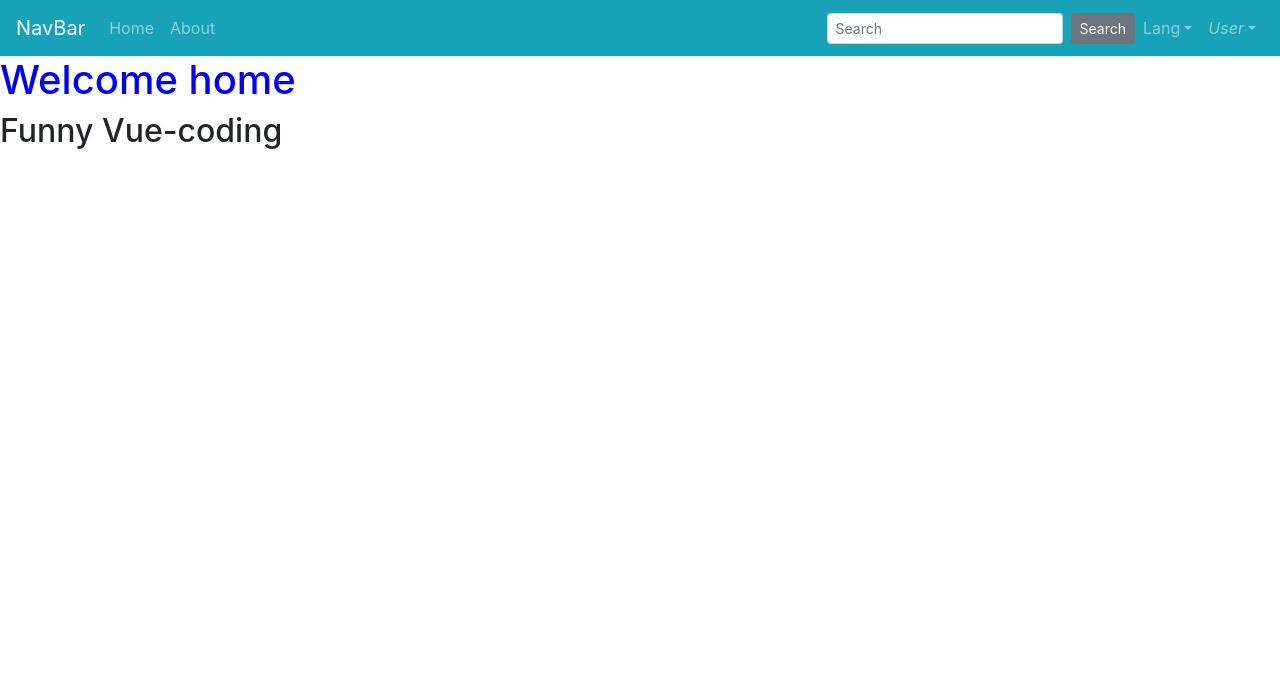
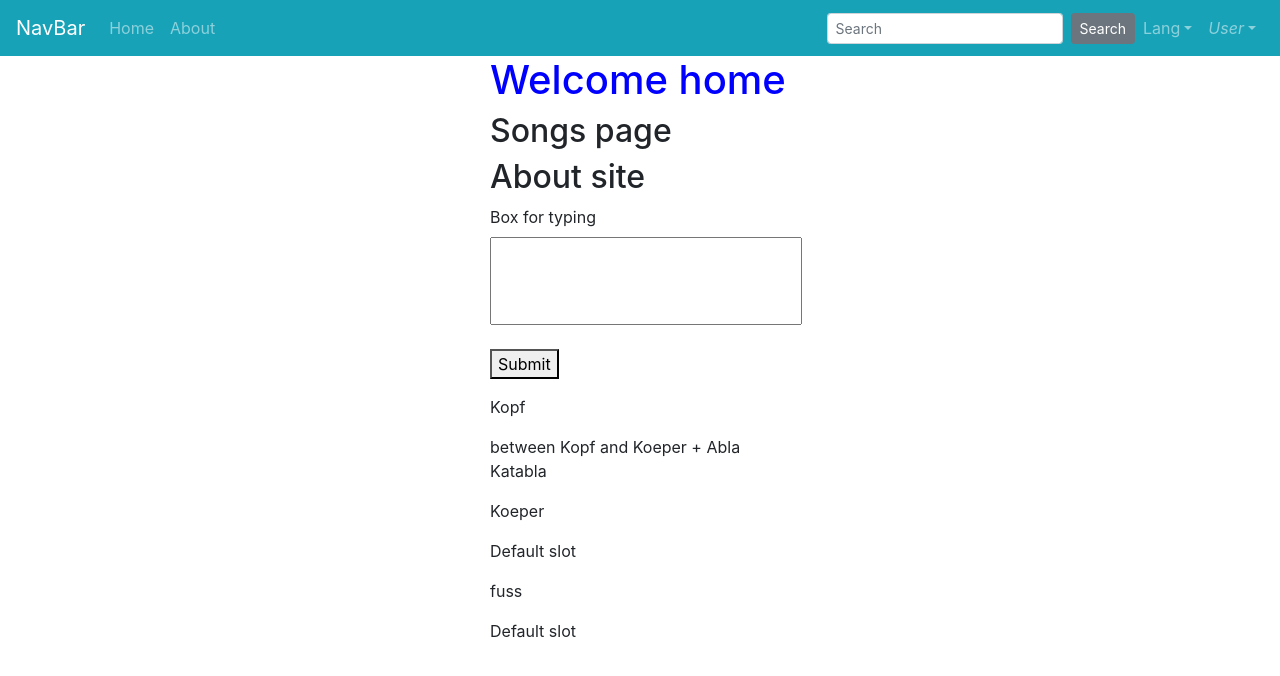
Before and after one commit to inhyupSong/vue_Todo, a Vue app: page / in a window 1280 px wide. Shown: the top 676 px of the page. Built offline with nearby package versions, Linux system fonts and the light colour scheme.

Commit message:
upload all the tutorial material

```diff
--- a/src/App.vue
+++ b/src/App.vue
@@ -1,6 +1,6 @@
 <template>
   <div id="app">
-    <Header />
+    <TopMenu />
     <div id="content" class="content">
       <div>
         <!--    <router-link to="/">Home </router-link>
@@ -12,14 +12,14 @@
 </template>
 
 <script>
-import Header from './components/layout/Header.vue';
+import TopMenu from './components/layout/TopMenu.vue'
 
 export default {
   name: 'app',
   components: {
-    Header,
+    TopMenu,
   },
-};
+}
 </script>
 
 <style></style>
--- /dev/null
+++ b/src/components/InputField.vue
@@ -0,0 +1,22 @@
+<template>
+  <div>
+    <label for=""> Box for typing </label>
+    <input
+      type="text"
+      :value="value"
+      style="padding: 30px;"
+      @input="$emit('input', $event.target.value)"
+    />
+  </div>
+</template>
+
+<script>
+export default {
+  props: {
+    value: {
+      type: String,
+      required: true,
+    },
+  },
+}
+</script>
--- /dev/null
+++ b/src/components/SlotPractice.vue
@@ -0,0 +1,24 @@
+<template>
+  <div>
+    <p>Kopf</p>
+    <slot name="kopf" :exportText="givenText"></slot>
+
+    <p>Koeper</p>
+    <slot></slot>
+    <!-- Default slot -->
+
+    <p>fuss</p>
+    <slot></slot>
+    <!-- Default slot -->
+  </div>
+</template>
+
+<script>
+export default {
+  data() {
+    return {
+      givenText: 'Abla Katabla',
+    }
+  },
+}
+</script>
--- a/src/components/SongsPractice.vue
+++ b/src/components/SongsPractice.vue
@@ -1,30 +1,40 @@
 <template>
   <div>
-    <h1 v-if="show">Yes. it is shown</h1>
+    <!--         <h1 v-if="show">Yes. it is shown</h1>
     <h1 :class="{ red: isRed }">{{ text_red }}</h1>
-    <!--     <h1 v-if="text_red">it will be red.</h1>
- -->
-    <button @click="update">click</button>
+    <button @click="update">click</button> -->
+    <h2>{{ siteTitle }}</h2>
+    <h2>{{ siteName }}</h2>
   </div>
 </template>
 
 <script>
 export default {
+  props: {
+    siteTitle: {
+      type: String,
+      default: 'default title',
+    },
+    siteName: {
+      type: String,
+      default: 'site default name',
+    },
+  },
   data() {
     return {
       text_red: 'it will be red',
       show: true,
       isRed: false,
-    };
+    }
   },
   methods: {
     update() {
-      this.show = !this.show;
-      this.isRed = !this.isRed;
-      this.text_red = 'it is red';
+      this.show = !this.show
+      this.isRed = !this.isRed
+      this.text_red = 'it is red'
     },
   },
-};
+}
 </script>
 
 <style scoped>
--- a/src/components/layout/Header.vue
+++ b/src/components/layout/TopMenu.vue
@@ -50,6 +50,6 @@
 
 <script>
 export default {
-  name: 'header',
-};
+  name: 'TopMenu',
+}
 </script>
--- a/src/views/About.vue
+++ b/src/views/About.vue
@@ -1,18 +1,58 @@
 <template>
   <div>
-    <h1>About Page</h1>
-    <br />
-    <SongsPractice />
+    <div class="mx-auto" style="width: 300px;">
+      <h1>About Page</h1>
+      <!--     <SongsPractice siteTitle="Songs page" siteName="About site" />
+ -->
+      <InputField v-model="textField" />
+      <button @click="updateName">Submit</button>
+
+      {{ textField }}
+    </div>
   </div>
 </template>
 
 <script>
-import SongsPractice from '@/components/SongsPractice.vue';
+/* import SongsPractice from '@/components/SongsPractice.vue' */
+import InputField from '@/components/InputField.vue'
 export default {
+  data() {
+    return {
+      textField: 'Gätzibrunnenstrasse 10',
+    }
+  },
+
   components: {
-    SongsPractice,
+    /* SongsPractice, */
+    InputField,
   },
-};
+
+  methods: {
+    updateName() {
+      this.textField = 'Winterthur'
+    },
+  },
+
+  beforeCreate() {
+    console.log('beforeCreate alert', this.name)
+  },
+  created() {
+    console.log('created alert', this.name)
+  },
+  /*   beforeMount() {
+    alert('beforeMount alert', this.name)
+  },
+  mounted() {
+    alert('mounted alert', this.name)
+  }, */
+  updated() {
+    alert('updated alert', this.name)
+  },
+  beforeDestroy() {
+    console.log('beforeDestroy alert', this.name)
+  },
+  destroyed() {
+    console.log('destroyed alert', this.name)
+  },
+}
 </script>
-
-/* */ /* */
--- a/src/views/Home.vue
+++ b/src/views/Home.vue
@@ -1,18 +1,44 @@
 <template>
   <div>
-    <h1>Welcome home</h1>
-    <h2>{{ name }}</h2>
+    <div class="mx-auto" style="width: 300px;">
+      <h1>Welcome home</h1>
+      <SongsPractice siteTitle="Songs page" siteName="About site" />
+      <form action="">
+        <InputField v-model="textField" /> <br />
+        <button>Submit</button>
+      </form>
+      <p>{{ textField }}</p>
+
+      <slot-practice>
+        <template #kopf="{ exportText }">
+          <p>between Kopf and Koeper + {{ exportText }}</p>
+        </template>
+
+        <template #default>
+          <p>Default slot</p>
+        </template>
+      </slot-practice>
+    </div>
   </div>
 </template>
 
 <script>
+import SongsPractice from '@/components/SongsPractice.vue'
+import InputField from '@/components/InputField.vue'
+import SlotPractice from '@/components/SlotPractice.vue'
+
 export default {
+  components: {
+    SongsPractice,
+    InputField,
+    SlotPractice,
+  },
   data() {
     return {
-      name: 'Funny Vue-coding',
-    };
+      textField: '',
+    }
   },
-};
+}
 </script>
 
 <style scoped>
@@ -20,4 +46,3 @@ h1 {
   color: blue;
 }
 </style>
-/* */ /* */ /* */ /* */
```
